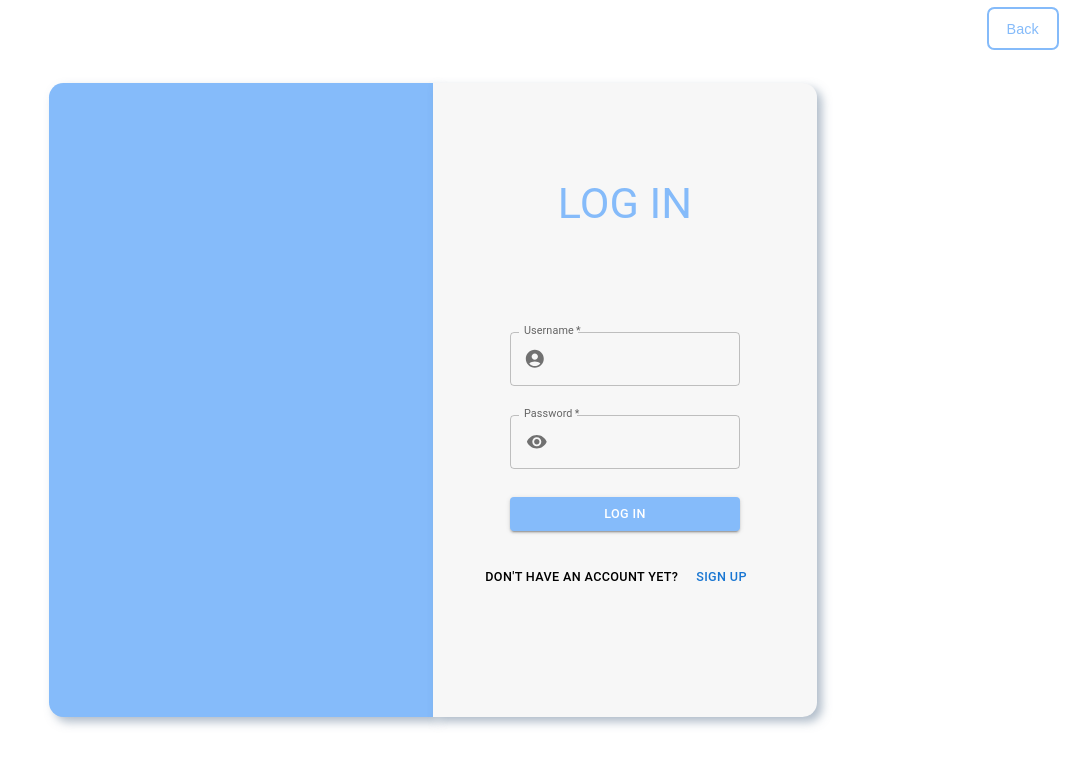
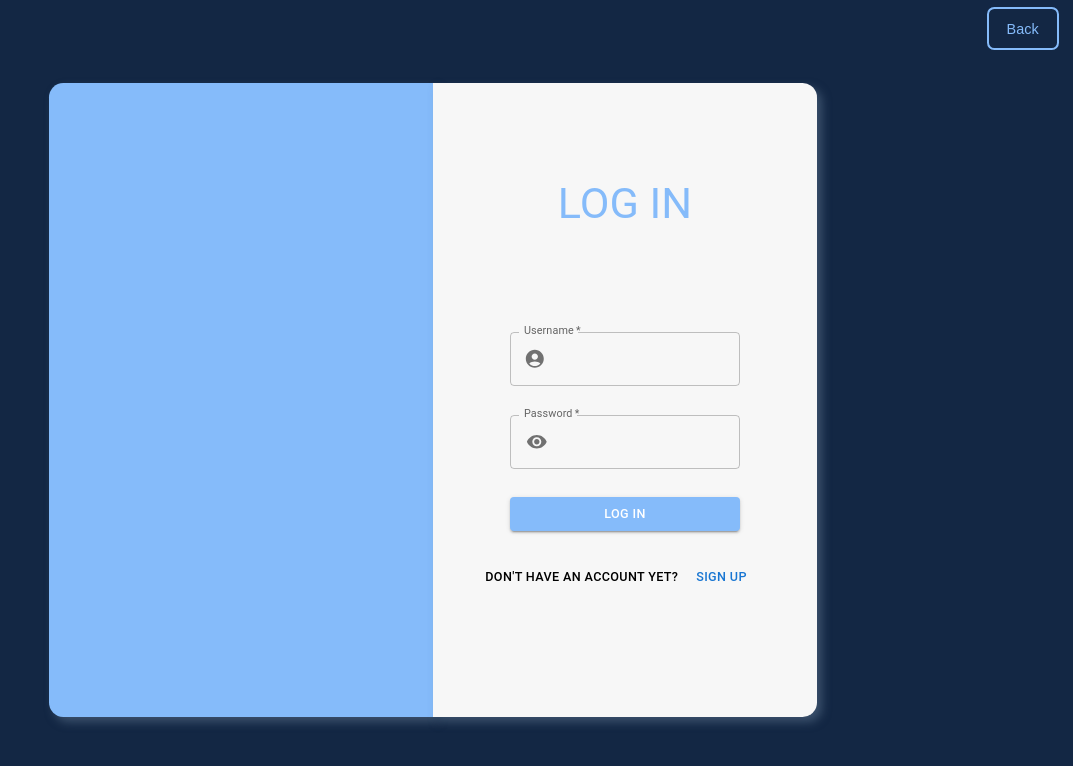
Before and after one commit to makiyo-ronkko/makiyo-app, a React (Create React App) app: page /login-page in a window 1280 px wide. Shown: the top 766 px of the page, without its empty margins (207-1280 px from the left). Built offline with nearby package versions, Linux system fonts and the light colour scheme.

Commit message:
develop: feat: add dark theme

```diff
--- a/src/components/Projects/LoginPage/Loading/Loading.module.css
+++ b/src/components/Projects/LoginPage/Loading/Loading.module.css
@@ -6,7 +6,6 @@
 .container {
 	height: 100%;
 	width: 100%;
-	background-color: var(--color-default);
 	display: flex;
 	align-items: center;
 	justify-content: center;
@@ -21,6 +20,7 @@
 	flex-basis: 60%;
 	border-radius: 1rem;
 	box-shadow: 5px 5px 10px var(--color-shadow);
+	background-color: var(--color-default);
 }
 
 @media screen and (max-width: 860px) {
--- a/src/components/Projects/LoginPage/LoginPage.module.css
+++ b/src/components/Projects/LoginPage/LoginPage.module.css
@@ -1,6 +1,14 @@
 .wrapper {
 	width: 100vw;
 	height: 100vh;
+}
+
+.darkModeBackground {
+	background-color: var(--color-navy);
+}
+
+.defaultModeBackground {
+	background-color: var(--color-default);
 }
 
 .button {
--- a/src/components/Projects/LoginPage/index.tsx
+++ b/src/components/Projects/LoginPage/index.tsx
@@ -3,11 +3,18 @@ import { Link } from 'react-router-dom';
 import Styles from './LoginPage.module.css';
 import { AppProvider } from './AppContext';
 import { LandingPage } from './MainPage';
+import { useTheme } from '../../hooks/ThemeContext';
 
 export const LoginPage = () => {
+	const { isDarkMode } = useTheme();
+
 	return (
 		<AppProvider>
-			<div className={Styles.wrapper}>
+			<div
+				className={`${Styles.wrapper} ${
+					isDarkMode ? Styles.darkModeBackground : Styles.defaultModeBackground
+				}`}
+			>
 				<div className={Styles.button}>
 					<Link to={'/'} className={Styles.backButton}>
 						Back
```
